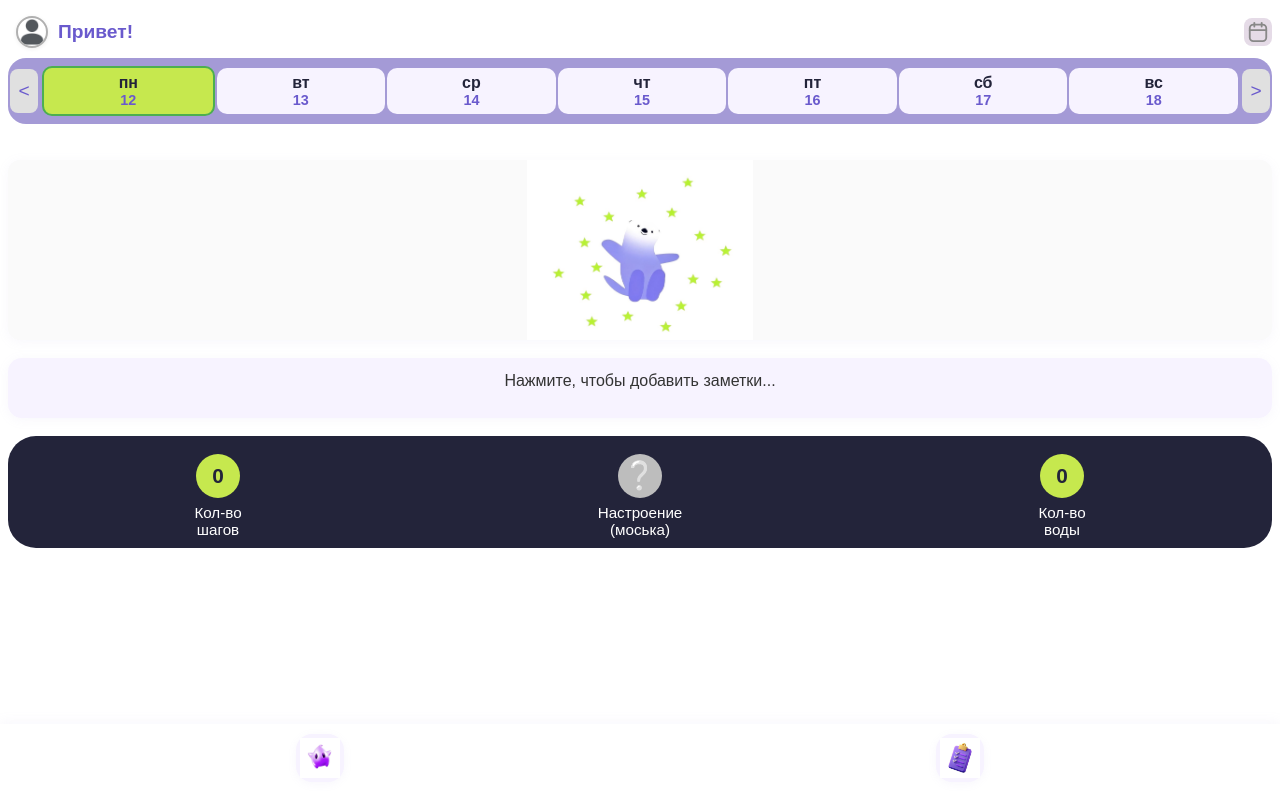
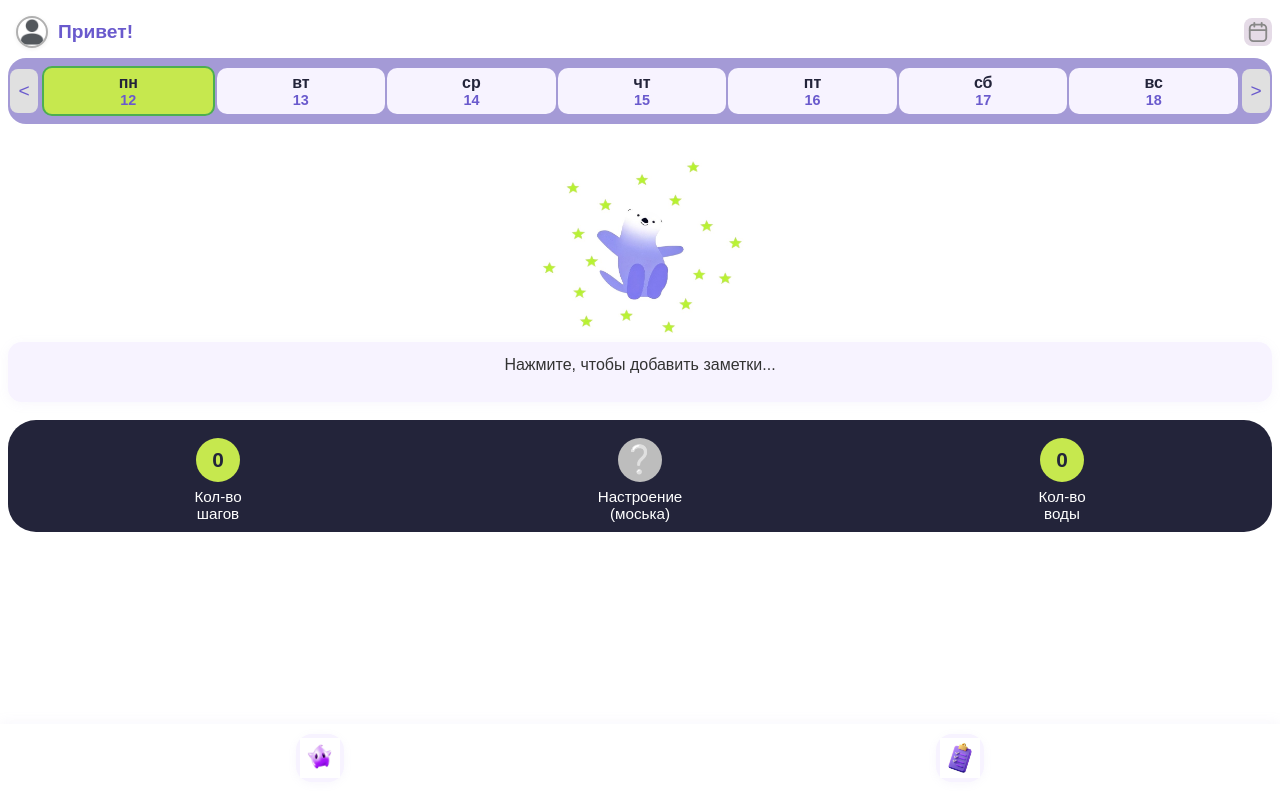
Before and after one commit to TOR2077/ZdorovoPopovich, a React (Create React App) app: page / in a window 1280 px wide. Built offline with nearby package versions, Linux system fonts and the light colour scheme.

Commit message:
Main logo 1.3

```diff
--- a/src/pages/Home.css
+++ b/src/pages/Home.css
@@ -66,14 +66,15 @@ html, body, #root {
 }
 
 .main-image-block {
-  min-height: 80px;
-  background: #f7f3ff;
-  border-radius: 18px;
-  margin: 18px 0;
+  background: none !important;
+  border-radius: 0 !important;
+  box-shadow: none !important;
+  min-height: 0 !important;
+  margin: 0 !important;
+  padding: 0 !important;
   text-align: center;
   color: #444;
   font-size: 1.1rem;
-  box-shadow: 0 2px 12px rgba(164,154,214,0.08);
 }
 
 .notes-block {
@@ -383,9 +384,11 @@ html, body, #root {
   align-items: center;
   justify-content: center;
   min-height: 80px;
-  background: #fafafa;
-  border-radius: 12px;
-  margin: 18px 0;
+  background: none !important;
+  border-radius: 0 !important;
+  box-shadow: none !important;
+  margin: 0 !important;
+  padding: 0 !important;
   text-align: center;
   color: #444;
   font-size: 1.1rem;
--- a/src/pages/Home.jsx
+++ b/src/pages/Home.jsx
@@ -124,7 +124,7 @@ function Home({ setDirection }) {
       <WeekCalendar value={selectedDate} onChange={setSelectedDate} />
 
       <div className="main-image-block user-data-block">
-        <img src={mainLogo} alt="Медведь со звёздами" style={{maxWidth: '100%', maxHeight: 180, display: 'block', margin: '0 auto'}} />
+        <img src={mainLogo} alt="Медведь со звёздами" style={{maxWidth: '100%', maxHeight: 200, display: 'block', margin: '0 auto'}} />
       </div>
 
       <Notes date={selectedDate} />
```
